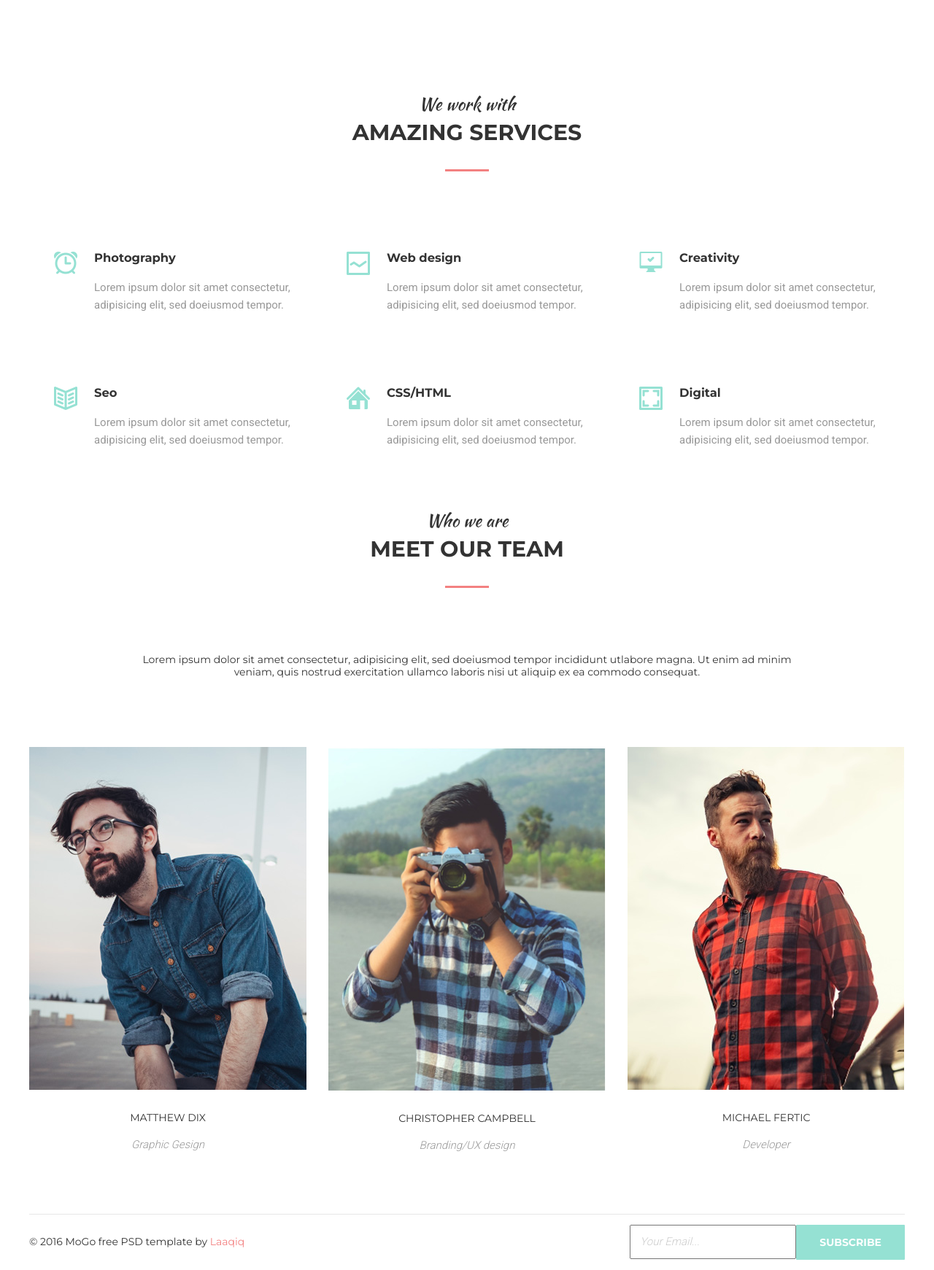
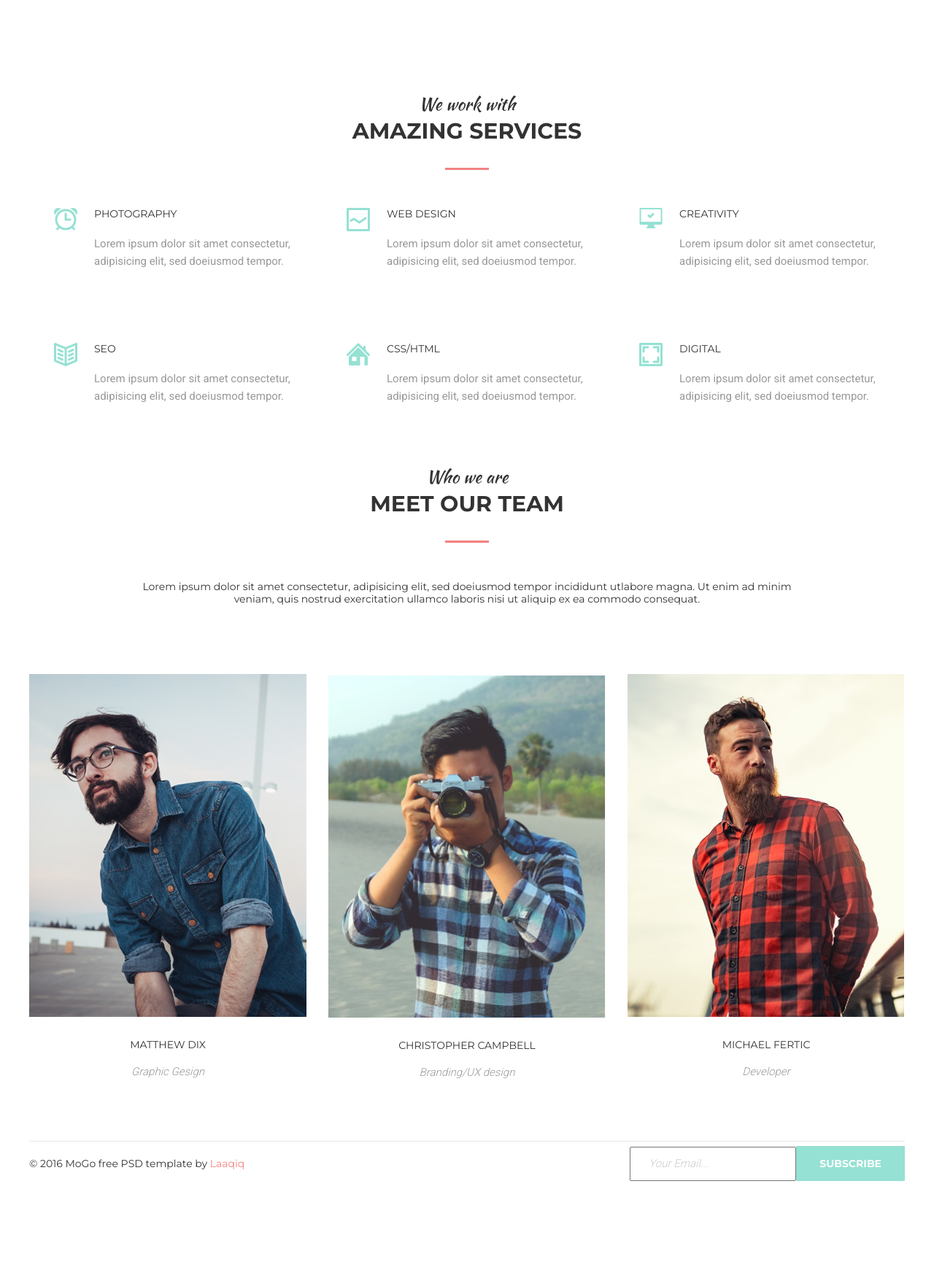
Before and after one commit to AnastasiiaSereda/goit-fe-course, a plain HTML site: page module-06/index.html in a window 1280 px wide. Shown: the part 80-1821 px from the top of the page at 73% size. After the commit the page ends 1706 px from the top, so only its background shows below. Drawn offline with Linux system fonts and the light colour scheme.

Commit message:
it's done

```diff
--- a/module-06/css/styles.css
+++ b/module-06/css/styles.css
@@ -99,6 +99,34 @@ img {
   opacity: 1;
 }
 
+.title_wrapper {
+  display: flex;
+  justify-content: center;
+}
+
+.service_title {
+  font-size: 30px;
+  color: #333333;
+  font-family: "Montserrat";
+  font-weight: 700;
+  text-align: center;
+  text-transform: uppercase;
+  margin-bottom: 52px;
+}
+
+.service_title span {
+  display: block;
+  font-size: 24px;
+  color: #333333;
+  font-family: "Kaushan Script";
+  font-weight: 400;
+  text-align: center;
+  text-transform: none;
+  margin-bottom: 20px;
+}
+
+
+/*
 .workwith {
   font-size: 24px;
   color: #333333;
@@ -109,13 +137,15 @@ img {
 }
 
 h2 {
+  width: 320px;
   font-size: 30px;
   color: #333333;
   font-family: "Montserrat";
   font-weight: 700;
   text-align: center;
   text-transform: uppercase;
-}
+} */
+
 
 h2::after {
   display: block;
@@ -191,6 +221,12 @@ h2::after {
 
 .service-list-title {
   margin-bottom: 20px;
+  font-size: 14px;
+  color: #333333;
+  font-family: "Montserrat";
+  font-weight: 400;
+  text-transform: uppercase;
+
 }
 
 .service-list-description {
@@ -201,13 +237,27 @@ h2::after {
   font-weight: 400;
 }
 
-.whoweare {
+
+.team_title {
+  font-size: 30px;
+  color: #333333;
+  font-family: "Montserrat";
+  font-weight: 700;
+  text-align: center;
+  text-transform: uppercase;
+  margin-bottom: 52px;
+}
+
+
+.team_title span {
+  display: block;
   font-size: 24px;
   color: #333333;
   font-family: "Kaushan Script";
   font-weight: 400;
   text-align: center;
-  margin-bottom: 22px;
+  text-transform: none;
+  margin-bottom: 20px;
 }
 
 .team {
@@ -243,12 +293,10 @@ h2::after {
   display: flex;
   position: absolute;
   width: 100%;
-  height: 470px;
-  background-image: linear-gradient(
-    to top,
-    rgba(240, 226, 144, 0.9),
-    rgba(233, 138, 137, 0.9)
-  );
+  height: 100%;
+  background-image: linear-gradient(to top,
+      rgba(240, 226, 144, 0.9),
+      rgba(233, 138, 137, 0.9));
   opacity: 0;
   visibility: hidden;
   align-items: center;
@@ -292,8 +340,8 @@ h2::after {
   align-items: center;
 }
 
-.team-list-socials li {
-  margin-right: 0;
+.team-list-socials li:not(:last-child) {
+  margin-right: 1px;
 }
 
 .team-list-socials a {
@@ -369,6 +417,11 @@ h2::after {
   align-items: center;
 }
 
+input {
+  padding-left: 12px;
+}
+
+
 .subscribe-form input::placeholder {
   font-size: 15px;
   line-height: 24px;
@@ -395,11 +448,6 @@ h2::after {
   text-transform: uppercase;
 }
 
-.sign {
-  text-align: left;
-  margin-bottom: 14px;
-  margin-top: 14px;
-}
 
 .visually-hidden:not(:focus):not(:active),
 input[type="checkbox"].visually-hidden,
--- a/module-06/index.html
+++ b/module-06/index.html
@@ -31,8 +31,11 @@
     <main>
         <section class="service">
             <div class="wrapper">
-                <p class="workwith">We work with</p>
-                <h2 class="service-title">Amazing services</h2>
+                <div class="title-wrapper">
+                    <h2 class="service_title"><span class="workwith">We work with</span> Amazing Services</h2>
+                    <!-- <p class="workwith">We work with</p>
+                    <h2 class="service-title">Amazing services</h2> -->
+                </div>
                 <ul class="service-list ">
                     <li class="service-list-item icon-first">
 
@@ -75,8 +78,11 @@
         </section>
         <section class="team">
             <div class="container">
-                <p class="whoweare">Who we are</p>
-                <h2 class="team-title">Meet our team</h2>
+                <div class="title-wrapper">
+                    <h2 class="team_title"><span class="whoweare">Who we are</span> Meet our team </h2>
+                    <!-- <p class="whoweare">Who we are</p>
+                                    <h2 class="team-title">Meet our team</h2> -->
+                </div>
                 <p class="team-list-description">
                     Lorem ipsum dolor sit amet consectetur, adipisicing elit, sed doeiusmod tempor incididunt utlabore
                     magna. Ut enim ad minim
@@ -208,9 +214,8 @@
 
 
             <input type="email" placeholder="Your Email..." name="user_email" required>
-            <div class="sign">
-                <button class="subscribe"> Subscribe </button>
-            </div>
+            <button class="subscribe"> Subscribe </button>
+
         </form>
 
     </footer>
```
